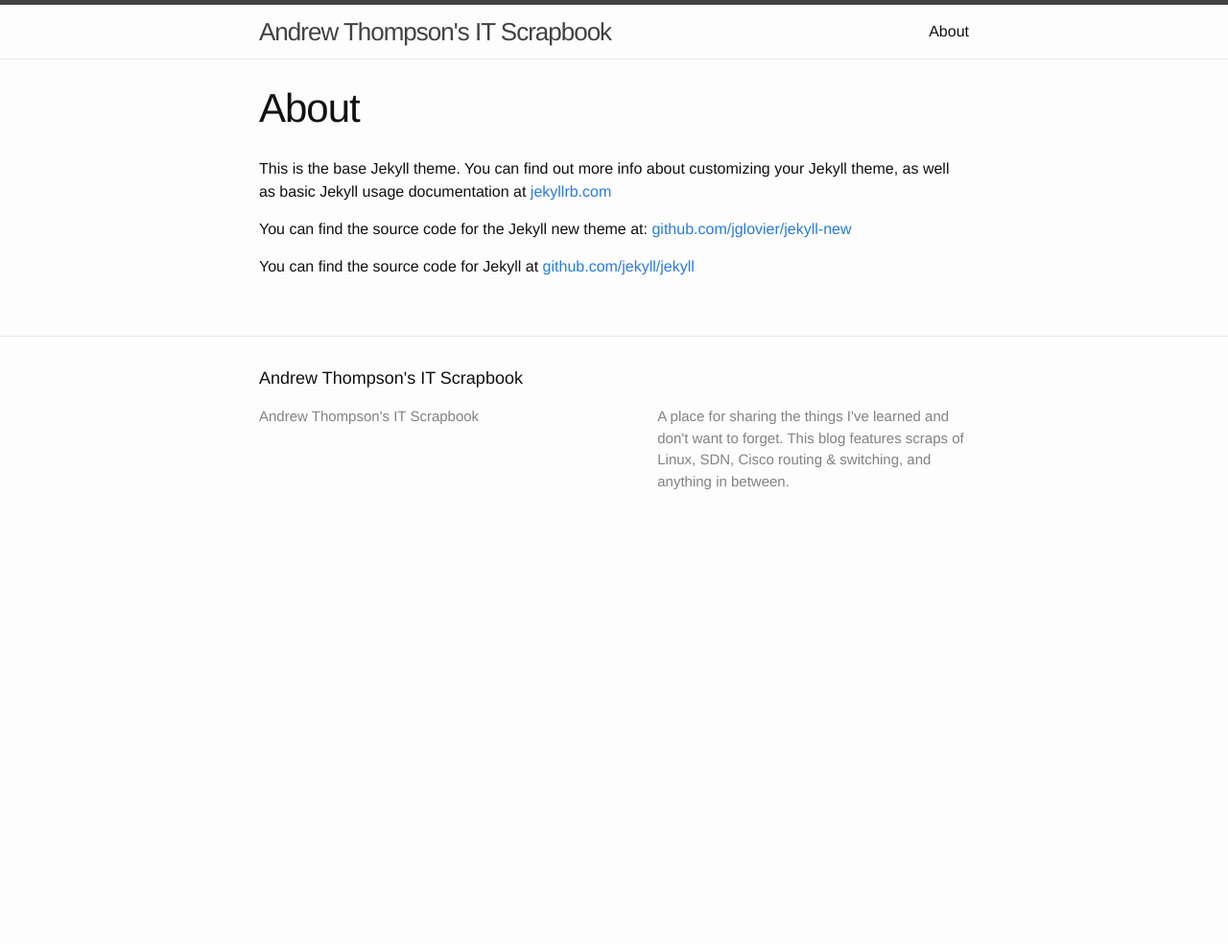
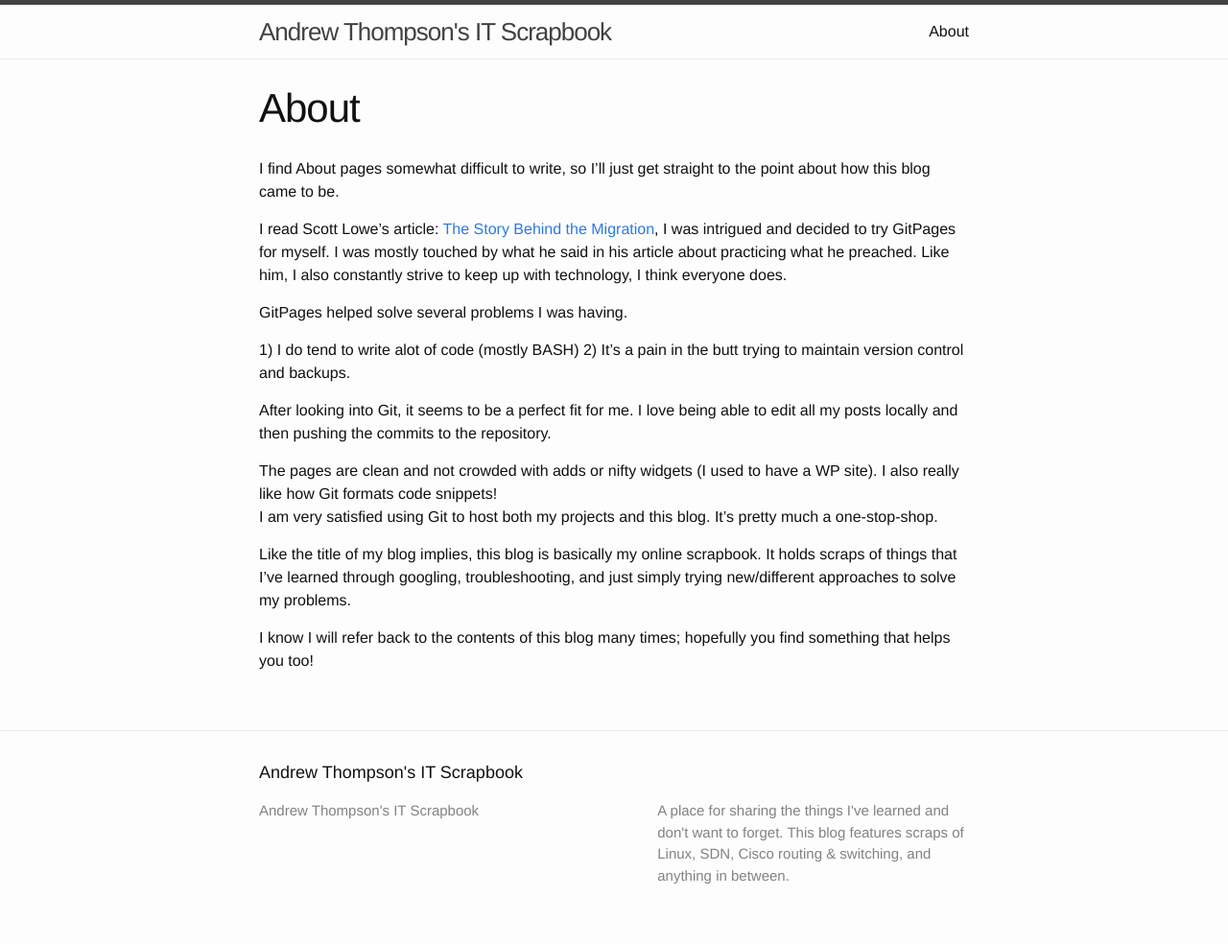
Before and after one commit to ajthompson0659/ajthompson0659.github.io, a Jekyll site: the page built from about.md, in a window 1280 px wide. Shown: the whole page at 96% size. Built offline with Jekyll 4.4.1, drawn with Linux system fonts in a browser that asks for light colours; before the commit the page ends 900 px from its top, so only the background shows below that.

Commit message:
blog update

```diff
--- a/about.md
+++ b/about.md
@@ -4,8 +4,24 @@ title: About
 permalink: /about/
 ---
 
-This is the base Jekyll theme. You can find out more info about customizing your Jekyll theme, as well as basic Jekyll usage documentation at [jekyllrb.com](http://jekyllrb.com/)
 
-You can find the source code for the Jekyll new theme at: [github.com/jglovier/jekyll-new](https://github.com/jglovier/jekyll-new)
+I find About pages somewhat difficult to write, so I'll just get straight to the point about how this blog came to be.
 
-You can find the source code for Jekyll at [github.com/jekyll/jekyll](https://github.com/jekyll/jekyll)
+I read Scott Lowe's article: [The Story Behind the Migration](http://blog.scottlowe.org/2015/01/06/the-story-behind-the-migration/),
+I was intrigued and decided to try GitPages for myself.  I was mostly touched by what he said in his article about practicing what he
+preached.  Like him, I also constantly strive to keep up with technology, I think everyone does.
+
+GitPages helped solve several problems I was having.
+
+1) I do tend to write alot of code (mostly BASH)
+2) It's a pain in the butt trying to maintain version control and backups.
+
+After looking into Git, it seems to be a perfect fit for me.  I love being able to edit all my posts locally and then pushing the commits to the repository.
+
+The pages are clean and not crowded with adds or nifty widgets (I used to have a WP site).  I also really like how Git formats code snippets!
+I am very satisfied using Git to host both my projects and this blog.  It's pretty much a one-stop-shop.
+
+Like the title of my blog implies, this blog is basically my online scrapbook.  It holds scraps of things that I've learned through
+googling, troubleshooting, and just simply trying new/different approaches to solve my problems.
+
+I know I will refer back to the contents of this blog many times; hopefully you find something that helps you too!
```
